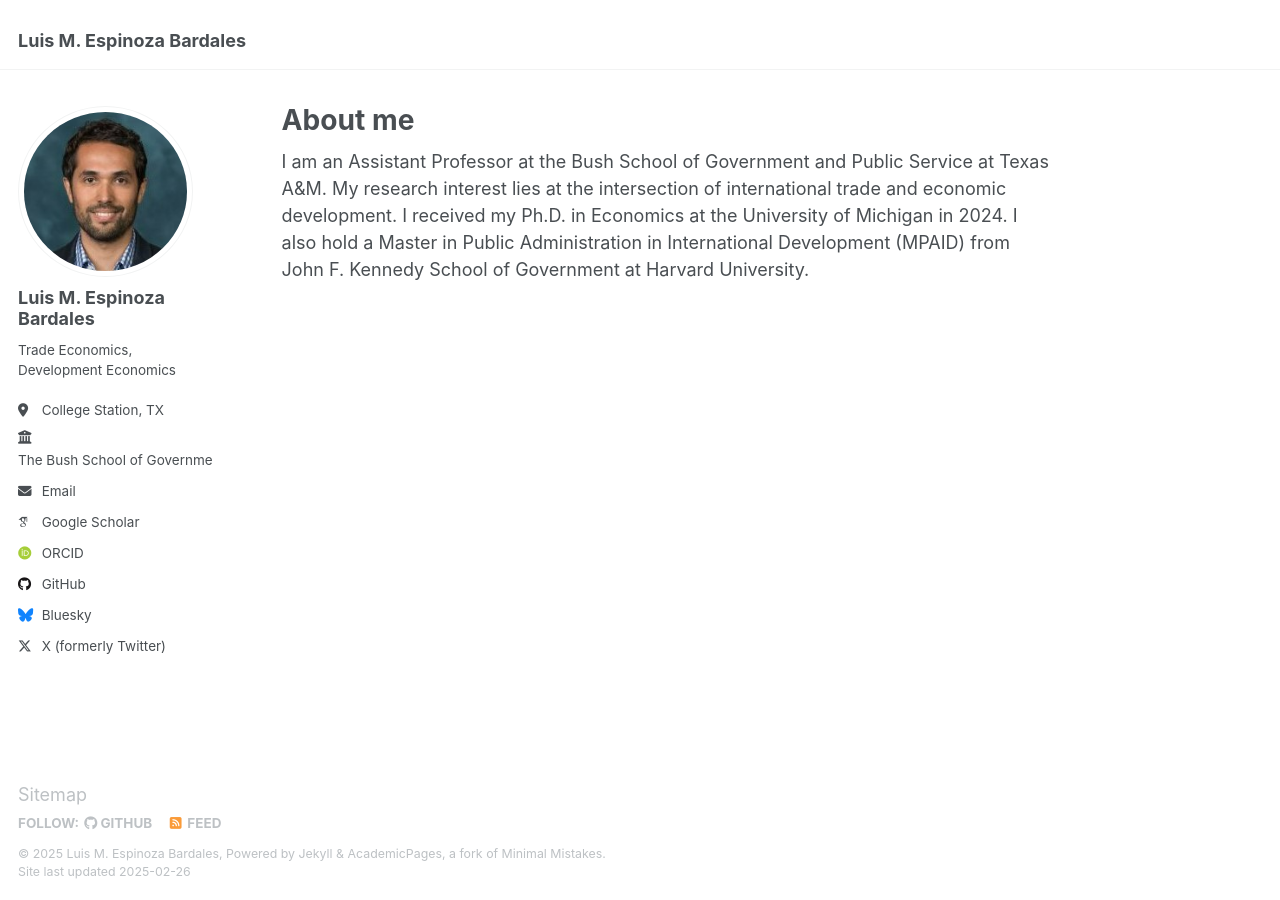
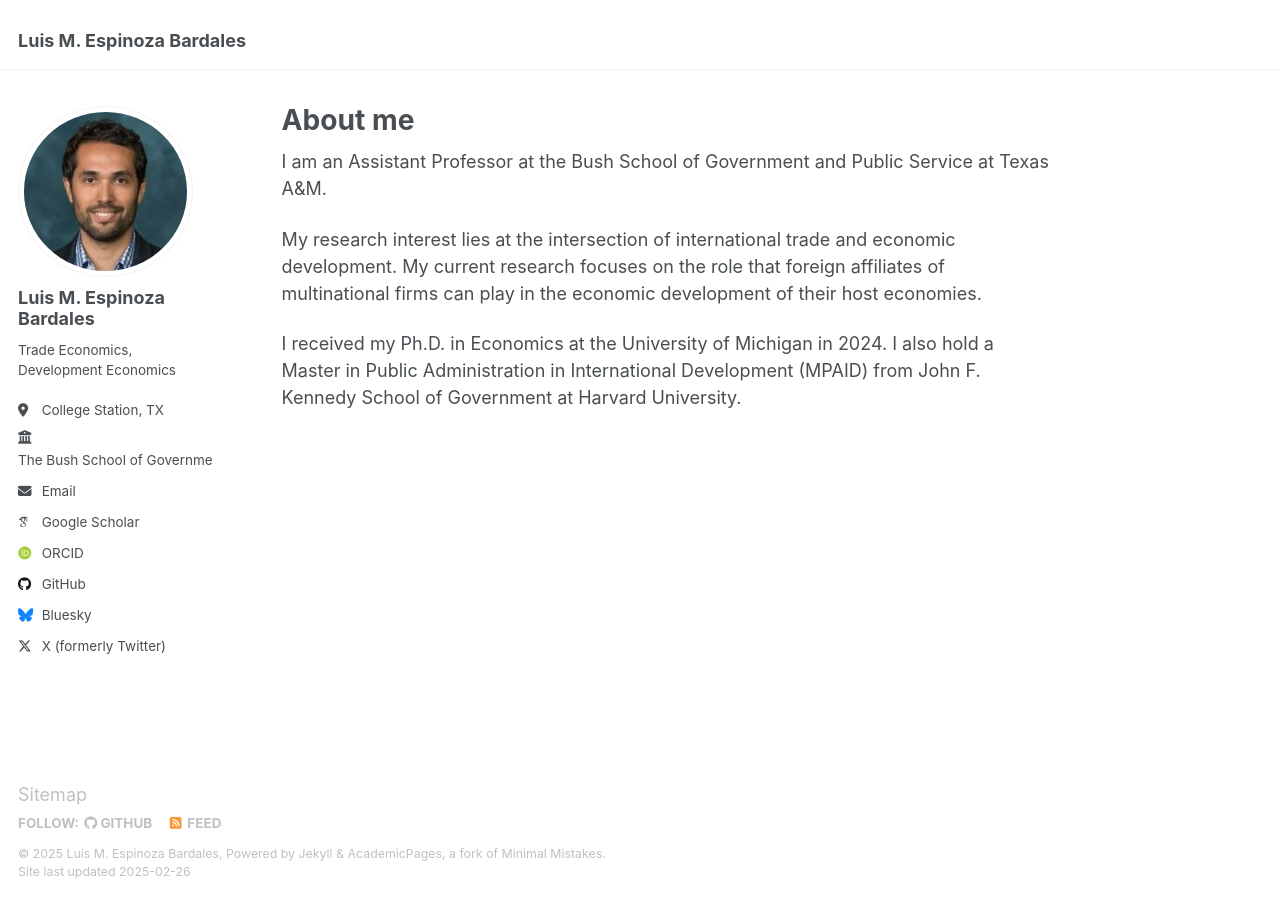
Before and after one commit to Luis-Espinoza-Bardales/luis-espinoza-bardales.github.io, a Jekyll site: the page built from _pages/about.md, in a window 1280 px wide. Built offline with Jekyll 4.4.1, drawn with Linux system fonts in a browser that asks for light colours; some web fonts are replaced.

Commit message:
Update about.md

```diff
--- a/_pages/about.md
+++ b/_pages/about.md
@@ -7,4 +7,8 @@
   - /about.html
 ---
 
-I am an Assistant Professor at the Bush School of Government and Public Service at Texas A&M. My research interest lies at the intersection of international trade and economic development. I received my Ph.D. in Economics at the University of Michigan in 2024. I also hold a Master in Public Administration in International Development (MPAID) from John F. Kennedy School of Government at Harvard University.
+I am an Assistant Professor at the Bush School of Government and Public Service at Texas A&M.
+
+My research interest lies at the intersection of international trade and economic development. My current research focuses on the role that foreign affiliates of multinational firms can play in the economic development of their host economies.
+
+I received my Ph.D. in Economics at the University of Michigan in 2024. I also hold a Master in Public Administration in International Development (MPAID) from John F. Kennedy School of Government at Harvard University.
```
